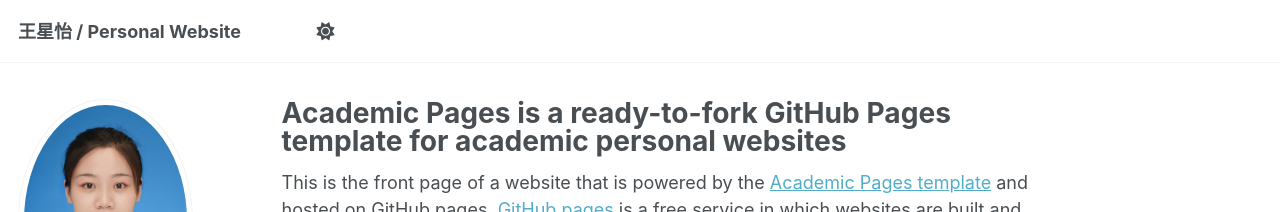
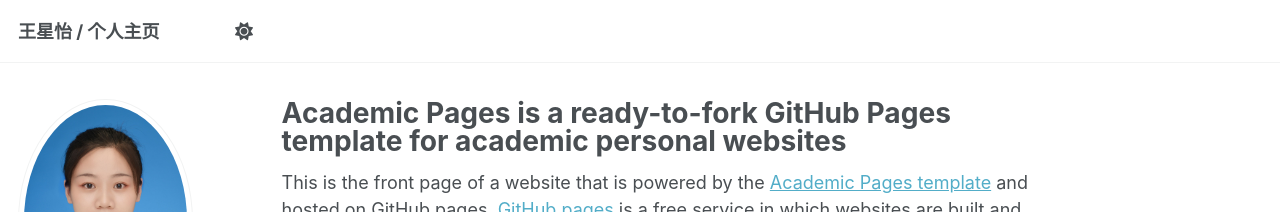
Before and after one commit to Wang-XingYi/Wang-XingYi.github.io, a Jekyll site: the page built from _pages/about.md, in a window 1280 px wide. Shown: the top 212 px of the page. Built offline with Jekyll 4.4.1, drawn with Linux system fonts in a browser that asks for light colours; some web fonts are replaced; a script that is not in the unit is left out.

Commit message:
Update _config.yml

```diff
--- a/_config.yml
+++ b/_config.yml
@@ -9,7 +9,7 @@
 # Basic Site Settings
 locale                   : "en-US"
 site_theme               : "default" # Currently available options are "default", "air"
-title                    : "王星怡 / Personal Website"
+title                    : "王星怡 / 个人主页"
 title_separator          : "-"
 name                     : &name "王星怡"
 description              : &description "Your Name's academic portfolio"   # Update this with a general description of your site, this is the default if not overridden by a page
```
